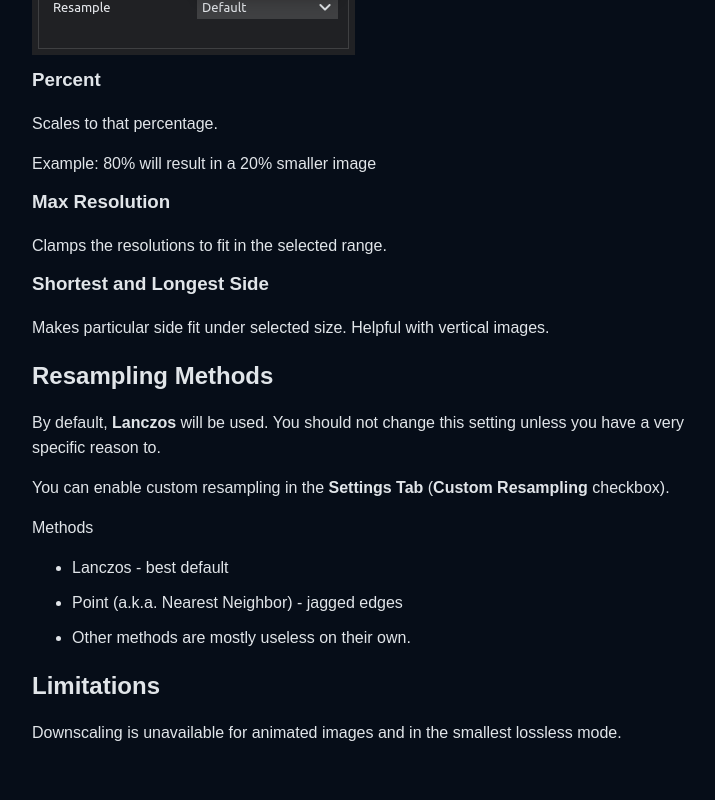
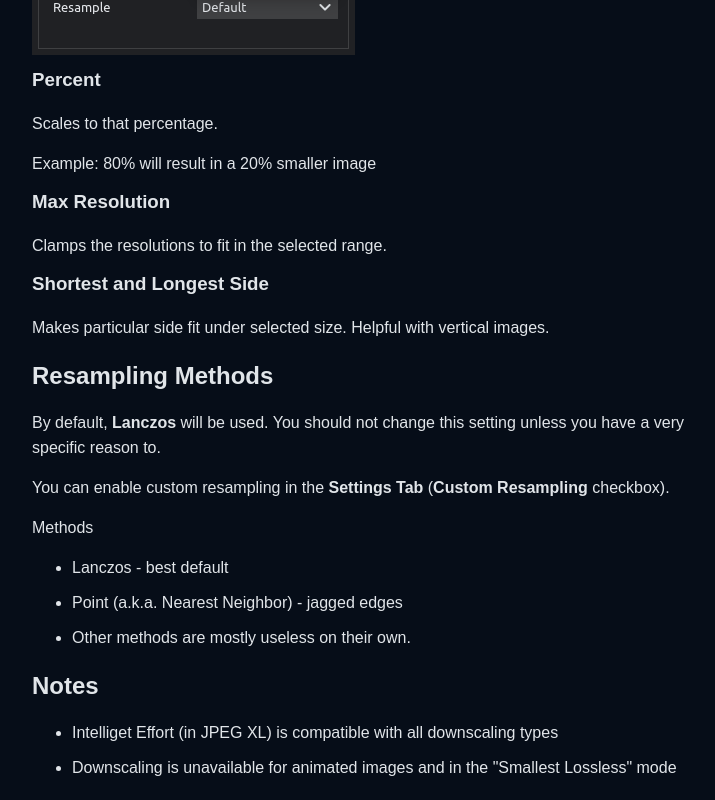
Before and after one commit to JacobDev1/xl-converter-docs, a React (Vite) app: page /downscaling in a window 1280 px wide. Shown: the part 1051-1851 px from the top of the page, without its empty margins (468-1183 px from the left). Before the commit the page ends 1811 px from the top, so only its background shows below. Built offline with nearby package versions, Linux system fonts and the light colour scheme; the HTML template or start-up script is replaced by a standard one.

Commit message:
Add content

```diff
--- a/src/pages/Converting.tsx
+++ b/src/pages/Converting.tsx
@@ -80,7 +80,6 @@ export default function Converting(){
                 <ul>
                     <li>6 - good default</li>
                     <li>0 - very slow, best quality and smallest size</li>
-                    <li>Best Quality - turns "Speed" to 0</li>
                 </ul>
             </li>
         </ul>
--- a/src/pages/Downscaling.tsx
+++ b/src/pages/Downscaling.tsx
@@ -36,7 +36,10 @@ export default function Downscaling(){
             <li>Other methods are mostly useless on their own.</li>
         </ul>
 
-        <h2>Limitations</h2>
-        <p>Downscaling is unavailable for animated images and in the smallest lossless mode.</p>
+        <h2>Notes</h2>
+        <ul>
+            <li>Intelliget Effort (in JPEG XL) is compatible with all downscaling types</li>
+            <li>Downscaling is unavailable for animated images and in the "Smallest Lossless" mode</li>
+        </ul>
     </div>);
 }
```
